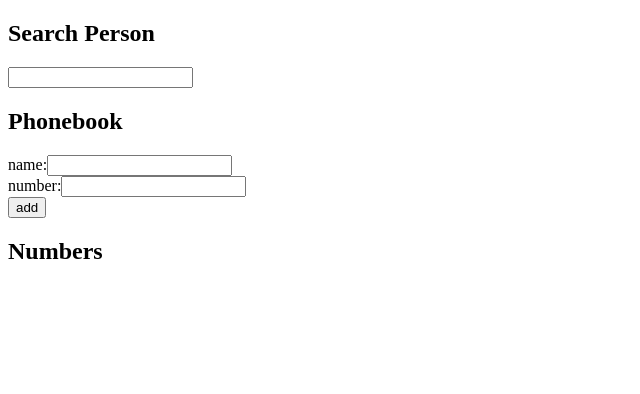
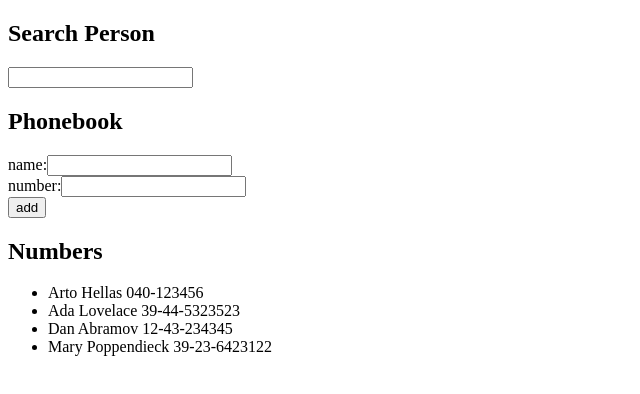
Before and after one commit to mogmyij/part2, a React (Create React App) app in the folder phonebook/: page / in a window 1280 px wide. Shown: the top 394 px of the page, without its empty margins (0-640 px from the left). Built offline with nearby package versions, Linux system fonts and the light colour scheme; data requests are answered from the project's data file.

Commit message:
part 2.11 changes

```diff
--- a/phonebook/src/App.js
+++ b/phonebook/src/App.js
@@ -7,12 +7,11 @@ import AddNumber from "./components/AddNumber";
 const App = () => {
   const [persons, setPersons] = useState([]);
   const [personsToShow, setPersonsToShow] = useState(persons);
-  var personCounter = 0;
+  var personCounter = persons.length;
   useEffect(() => {
     axios.get("http://localhost:3001/persons").then((response) => {
       setPersons(response.data);
-      setPersonsToShow(persons);
-      personCounter = persons.length;
+      setPersonsToShow(response.data);
     });
   }, []);
 
```
